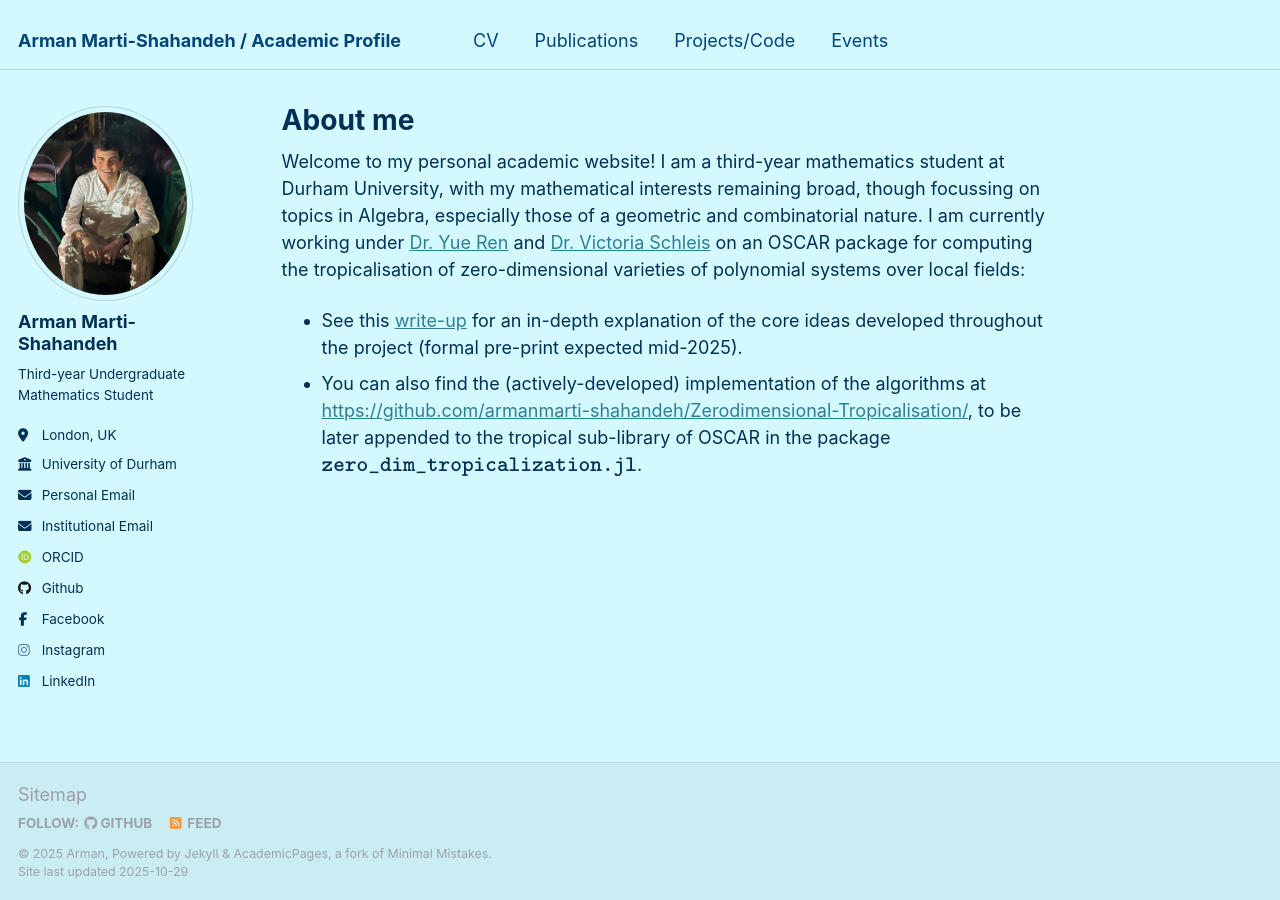
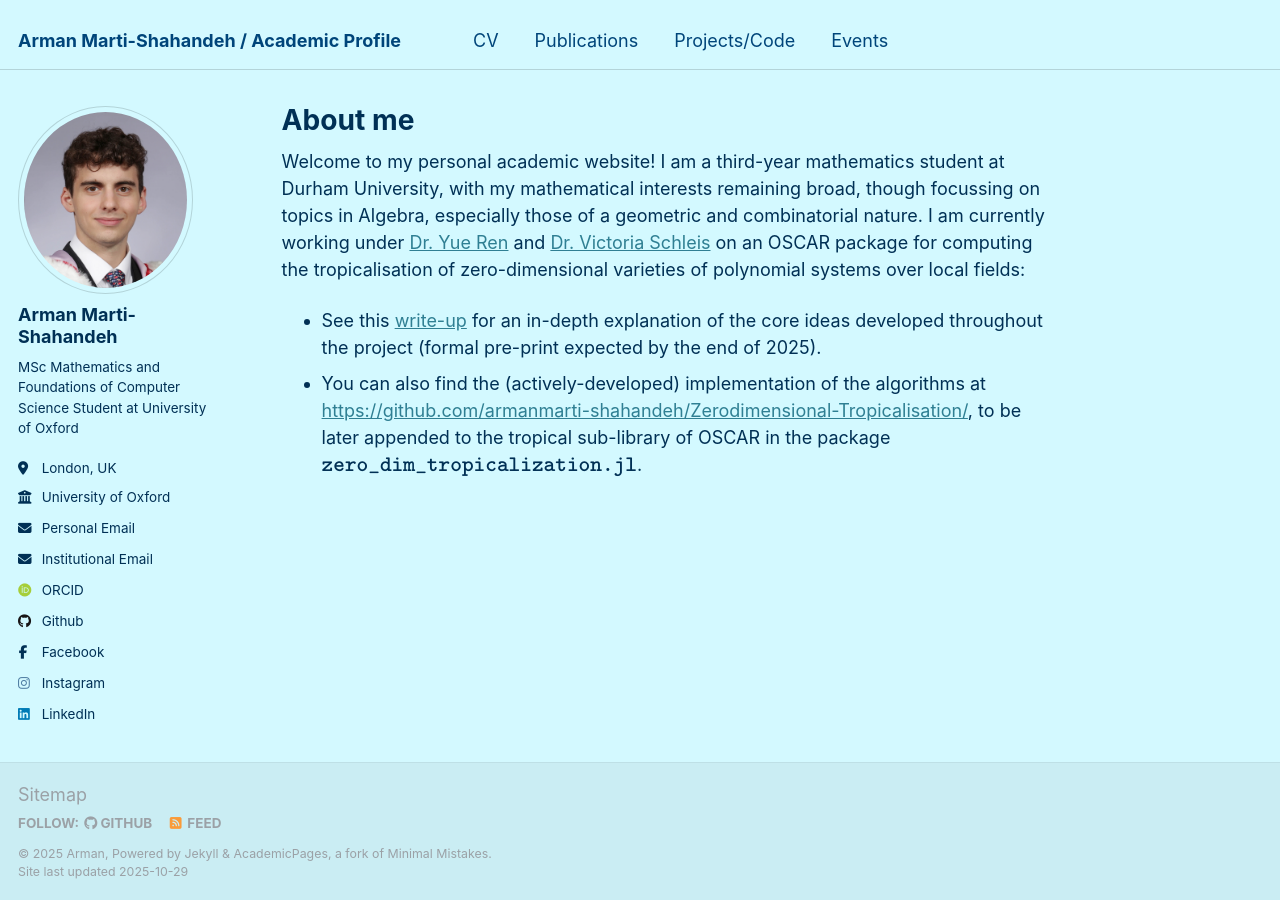
Before and after one commit to armanmarti-shahandeh/armanmarti-shahandeh.github.io, a Jekyll site: the page built from _pages/about.md, in a window 1280 px wide. Built offline with Jekyll 4.4.1, drawn with Linux system fonts in a browser that asks for light colours; some web fonts are replaced.

Commit message:
Education Changes+ProfilePic

```diff
--- a/_config.yml
+++ b/_config.yml
@@ -31,12 +31,12 @@ author:
   avatar           : "profile.jpeg"
   name             : "Arman Marti-Shahandeh"
   pronouns         : # example: "she/her"
-  bio              : "Third-year Undergraduate Mathematics Student"
+  bio              : "MSc Mathematics and Foundations of Computer Science Student at University of Oxford"
   location         : "London, UK"
-  employer         : "University of Durham"
+  employer         : "University of Oxford"
   uri              : # URL
   personalemail    : "armanpasha@hotmail.com"
-  institutionalemail: "arman.marti-shahandeh@durham.ac.uk"
+  institutionalemail: "arman.marti-shahandeh@maths.ox.ac.uk"
 
   # Academic websites
   arxiv            : # URL - Update with the correct link to your profile
--- a/_pages/about.md
+++ b/_pages/about.md
@@ -8,5 +8,5 @@ redirect_from:
 ---
 
 Welcome to my personal academic website! I am a third-year mathematics student at Durham University, with my mathematical interests remaining broad, though focussing on topics in Algebra, especially those of a geometric and combinatorial nature. I am currently working under [Dr. Yue Ren](https://www.yueren.de/) and [Dr. Victoria Schleis](https://victoriaschleis.github.io/index.html) on an OSCAR package for computing the tropicalisation of zero-dimensional varieties of polynomial systems over local fields:
-  * See this [write-up](https://armanmarti-shahandeh.github.io/files/pseudoPaper_website.pdf) for an in-depth explanation of the core ideas developed throughout the project (formal pre-print expected mid-2025).
+  * See this [write-up](https://armanmarti-shahandeh.github.io/files/pseudoPaper_website.pdf) for an in-depth explanation of the core ideas developed throughout the project (formal pre-print expected by the end of 2025).
   * You can also find the (actively-developed) implementation of the algorithms at [https://github.com/armanmarti-shahandeh/Zerodimensional-Tropicalisation/](https://github.com/armanmarti-shahandeh/Zerodimensional-Tropicalisation/), to be later appended to the tropical sub-library of OSCAR in the package $$\texttt{zero_dim_tropicalization.jl}$$.
```
Also changed, not shown: images/profile.jpeg, 4 other files.
